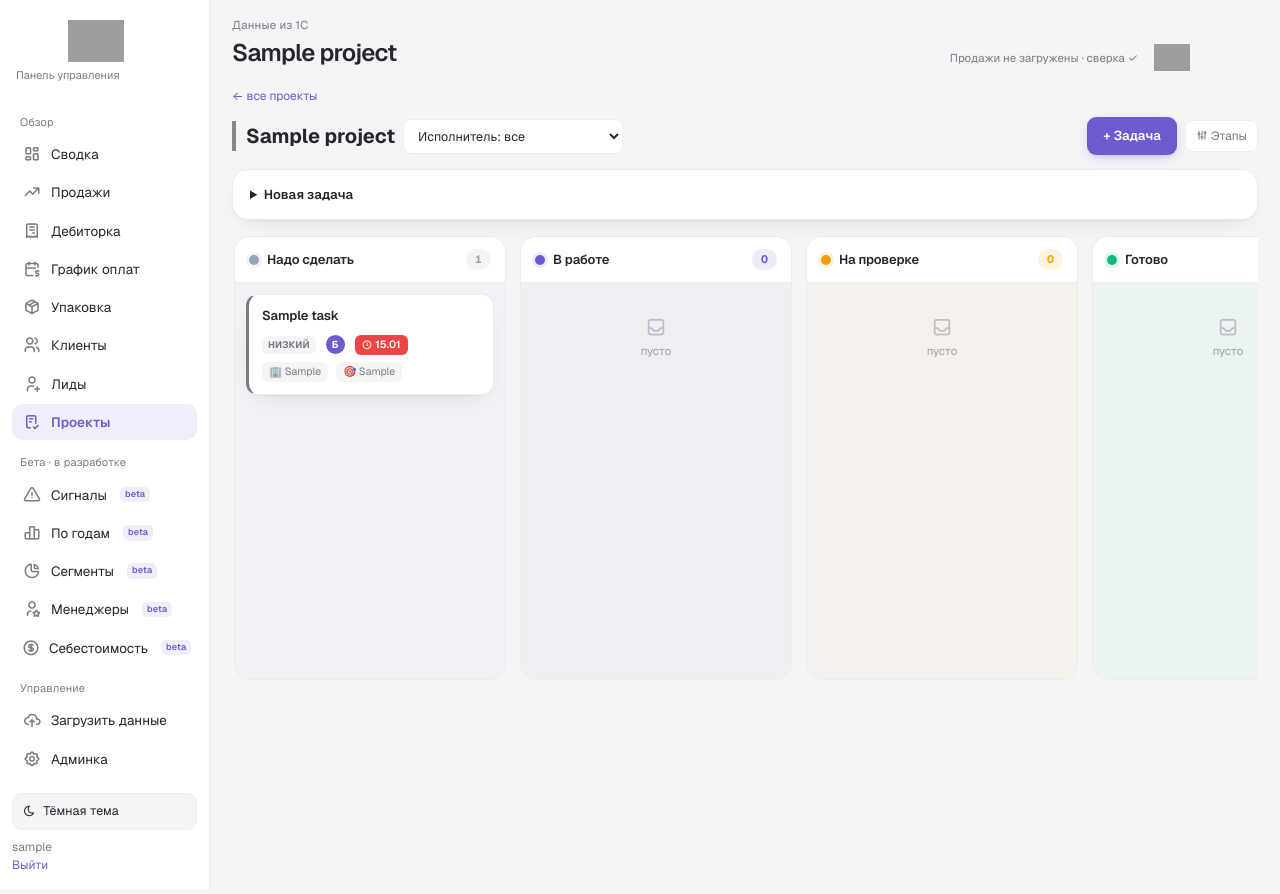
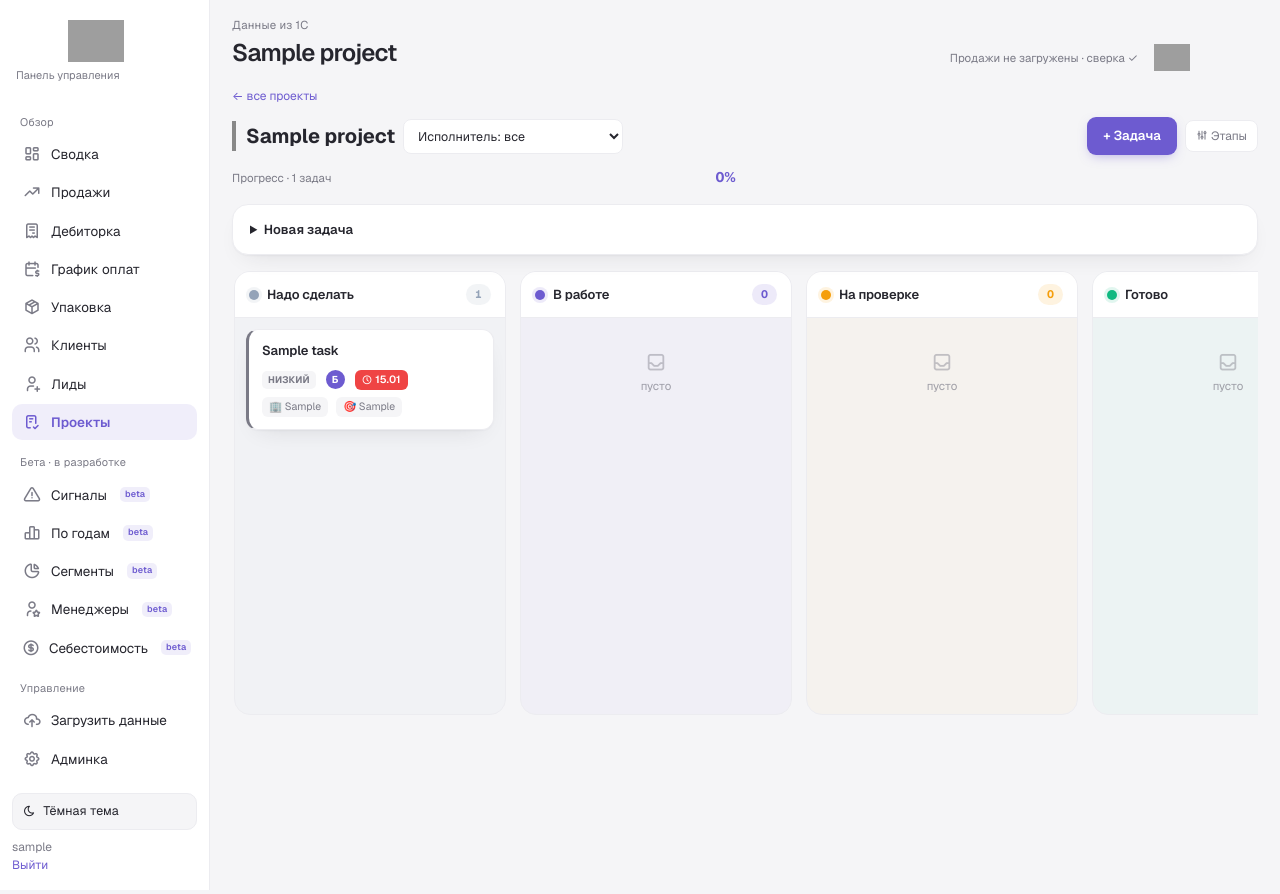
Before and after one commit to Blankeevich/kick-dashboard, a Django app: page /projects/1/ in a window 1280 px wide. Run offline with Django 5.2, Linux system fonts and the light colour scheme; a user stored in the database is signed in; data comes from the database, SQL or seed files in the repository; tables that the repository leaves empty hold one stand-in row (values such as "Sample post"); grey boxes are pictures that could not be loaded.

Commit message:
Прогресс проекта растёт по мере продвижения задач между этапами (линейно до колонки «готово»; этапы после — 0%). Живая полоска прогресса на доске обновляется при перетаскивании

```diff
--- a/dashboard/templates/dashboard/project_board.html
+++ b/dashboard/templates/dashboard/project_board.html
@@ -33,6 +33,8 @@
   .bempty{font-size:11.5px;color:var(--ink2);text-align:center;padding:22px 8px;opacity:.7}
   .bempty i{font-size:22px;display:block;margin-bottom:4px;opacity:.6}
   .toolbar{display:flex;gap:8px;align-items:center;flex-wrap:wrap;margin-bottom:14px}
+  .pbar{flex:1;max-width:360px;height:9px;background:var(--sf2);border-radius:5px;overflow:hidden}
+  .pbar b{display:block;height:100%;background:var(--pu);border-radius:5px;transition:width .4s var(--ease)}
   .pick{display:flex;flex-wrap:wrap;gap:6px}
   .pchip{font-size:12px;border:1px solid var(--line);border-radius:20px;padding:5px 12px;cursor:pointer;user-select:none;transition:all .15s var(--ease)}
   .pchip input{display:none}
@@ -52,6 +54,12 @@
   <span style="flex:1"></span>
   <button class="btn" type="button" onclick="var d=document.getElementById('addt');d.open=!d.open">+ Задача</button>
   <a href="{% url 'task_stages' %}" class="perbtn"><i class="ti ti-adjustments"></i> Этапы</a>
+</div>
+
+<div style="display:flex;align-items:center;gap:12px;margin:-2px 0 16px">
+  <span style="font-size:11.5px;color:var(--ink2);white-space:nowrap">Прогресс{% if b_total %} · {{ b_total }} задач{% endif %}</span>
+  <div class="pbar"><b id="pbarfill" style="width:{{ progress }}%"></b></div>
+  <span id="ppct" style="font-size:14px;font-weight:700;font-variant-numeric:tabular-nums;color:var(--pu)">{{ progress }}%</span>
 </div>
 
 <details id="addt" class="card wide" style="margin-bottom:14px">
@@ -83,7 +91,7 @@
   {% for col in cols %}
   <div class="bcol" style="--cc:{{ col.stage.color }};--cc-a:{{ col.stage.color }}20;--cc-bg:{{ col.stage.color }}09">
     <div class="bhead"><span class="dot"></span><span class="bt">{{ col.stage.name }}</span><span class="cnt" data-n>{{ col.n }}</span></div>
-    <div class="bbody" data-stage="{{ col.stage.id }}">
+    <div class="bbody" data-stage="{{ col.stage.id }}" data-frac="{{ col.frac }}">
       {% for t in col.items %}
       <div class="tcard p-{{ t.priority }}" draggable="true" data-id="{{ t.id }}"
            onclick="if(!this.classList.contains('drag'))location.href='{% url 'task_card' t.id %}'">
@@ -112,7 +120,8 @@
   var board=document.getElementById('board'); if(!board)return;
   var token=(document.querySelector('input[name=csrfmiddlewaretoken]')||{}).value||'';
   var dragged=null, trash=document.getElementById('trash');
-  function recount(body){var cards=body.querySelectorAll('.tcard');var head=body.parentNode.querySelector('.bhead');head.querySelector('[data-n]').textContent=cards.length;var empty=body.querySelector('.bempty');if(cards.length&&empty)empty.remove();if(!cards.length&&!empty){var e=document.createElement('div');e.className='bempty';e.innerHTML='<i class="ti ti-inbox"></i>пусто';body.appendChild(e);}}
+  function updateProgress(){var total=0,sum=0;board.querySelectorAll('.bbody').forEach(function(b){var n=b.querySelectorAll('.tcard').length,f=parseFloat(b.getAttribute('data-frac'))||0;total+=n;sum+=n*f;});var pct=total?Math.round(sum/total*100):0;var bar=document.getElementById('pbarfill'),lab=document.getElementById('ppct');if(bar)bar.style.width=pct+'%';if(lab)lab.textContent=pct+'%';}
+  function recount(body){var cards=body.querySelectorAll('.tcard');var head=body.parentNode.querySelector('.bhead');head.querySelector('[data-n]').textContent=cards.length;var empty=body.querySelector('.bempty');if(cards.length&&empty)empty.remove();if(!cards.length&&!empty){var e=document.createElement('div');e.className='bempty';e.innerHTML='<i class="ti ti-inbox"></i>пусто';body.appendChild(e);}updateProgress();}
   board.addEventListener('dragstart',function(e){var c=e.target.closest('.tcard');if(!c)return;dragged=c;setTimeout(function(){c.classList.add('drag');},0);e.dataTransfer.effectAllowed='move';trash.classList.add('show');});
   board.addEventListener('dragend',function(){if(dragged){dragged.classList.remove('drag');dragged=null;}board.querySelectorAll('.bbody.over').forEach(function(b){b.classList.remove('over');});trash.classList.remove('show');trash.classList.remove('over');});
   trash.addEventListener('dragover',function(e){e.preventDefault();trash.classList.add('over');});
--- a/dashboard/views.py
+++ b/dashboard/views.py
@@ -1043,6 +1043,24 @@ def _first_stage():
     return TaskStage.objects.order_by('order', 'id').first()
 
 
+def _stage_fracs(stages):
+    """Доля прогресса каждого этапа. Растёт линейно слева направо до «финиша»
+    (последней колонки «готово»); колонки после финиша (напр. «Заблокировано») = 0 — не прогресс."""
+    n = len(stages)
+    if n == 0:
+        return {}
+    finish = max((i for i, s in enumerate(stages) if s.is_done), default=n - 1)
+    fr = {}
+    for i, s in enumerate(stages):
+        if s.is_done:
+            fr[s.id] = 1.0
+        elif i <= finish:
+            fr[s.id] = (i / finish) if finish > 0 else 0.0
+        else:
+            fr[s.id] = 0.0
+    return fr
+
+
 @login_required
 def projects(request):
     from .models import Project
@@ -1054,12 +1072,16 @@ def projects(request):
                 'description': request.POST.get('description', ''),
                 'color': request.POST.get('color') or '#6d5bd0'})
         return redirect('projects')
+    from .models import TaskStage
+    stages = list(TaskStage.objects.all())
+    fracs = _stage_fracs(stages)
+    done_ids = {s.id for s in stages if s.is_done}
     rows = []
     for p in Project.objects.all():
-        ts = p.tasks.all()
-        total = ts.count()
-        done = ts.filter(stage__is_done=True).count()
-        pct = round(done / total * 100) if total else 0
+        sids = list(p.tasks.values_list('stage_id', flat=True))
+        total = len(sids)
+        pct = round(sum(fracs.get(sid, 0.0) for sid in sids) / total * 100) if total else 0
+        done = sum(1 for sid in sids if sid in done_ids)
         rows.append({'p': p, 'total': total, 'done': done, 'doing': total - done,
                      'pct': pct, 'off': round(113 * (100 - pct) / 100)})
     return render(request, 'dashboard/projects.html', {'page': 'projects', 'rows': rows})
@@ -1088,15 +1110,20 @@ def project_board(request, pid):
     tq = p.tasks.all().prefetch_related('assignees')
     if afilter:
         tq = tq.filter(assignees__name=afilter).distinct()
+    fracs = _stage_fracs(stages)
     buckets = {s.id: [] for s in stages}
     first_id = stages[0].id if stages else None
     for t in tq:
         sid = t.stage_id if t.stage_id in buckets else first_id
         if sid in buckets:
             buckets[sid].append(t)
-    cols = [{'stage': s, 'items': buckets[s.id], 'n': len(buckets[s.id])} for s in stages]
+    cols = [{'stage': s, 'items': buckets[s.id], 'n': len(buckets[s.id]),
+             'frac': fracs.get(s.id, 0.0)} for s in stages]
+    b_total = sum(c['n'] for c in cols)
+    progress = round(sum(c['n'] * c['frac'] for c in cols) / b_total * 100) if b_total else 0
     return render(request, 'dashboard/project_board.html', {
         'page': 'projects', 'project': p, 'cols': cols, 'today': date.today(),
+        'progress': progress, 'b_total': b_total,
         'people': _task_people(), 'sel_assignee': afilter, 'stages': stages,
         'clients': list(Client.objects.values_list('name', flat=True)[:500]),
         'leads': list(Lead.objects.filter(converted=False).order_by('company')[:300]),
```
